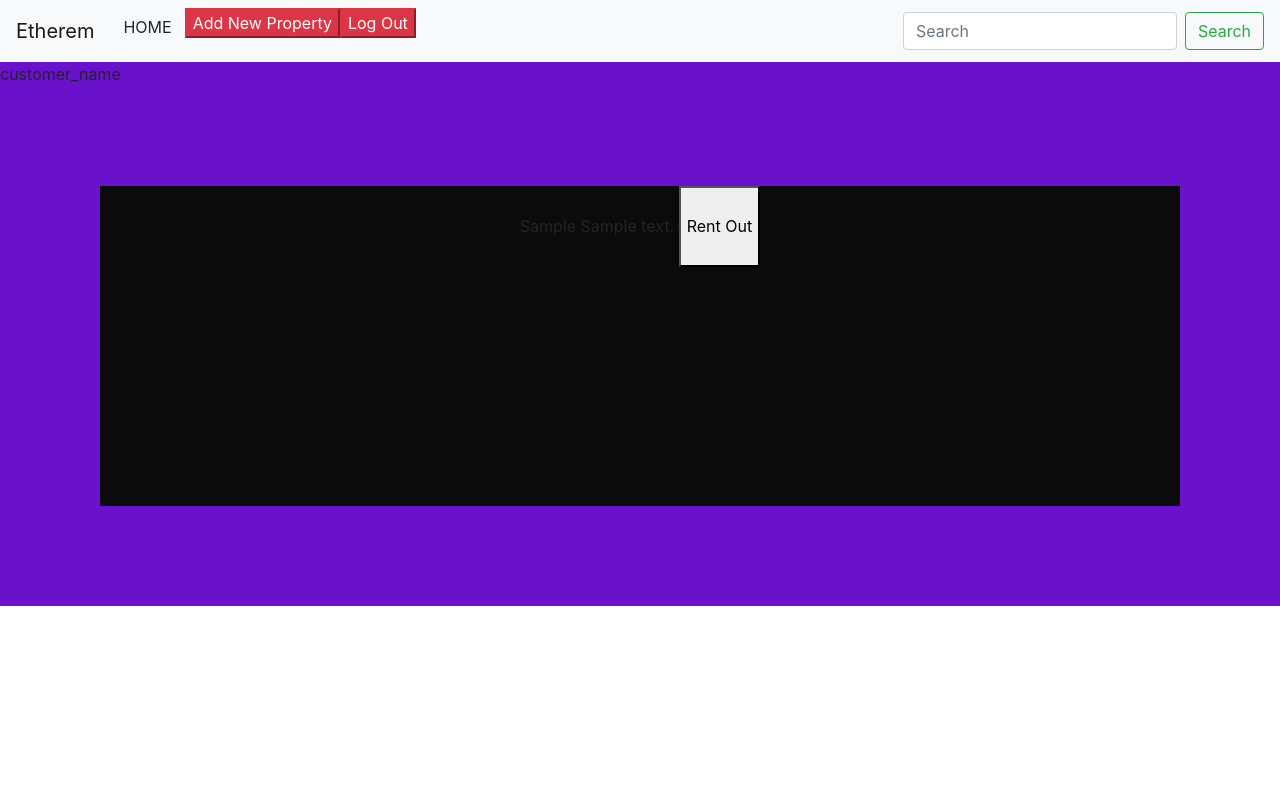
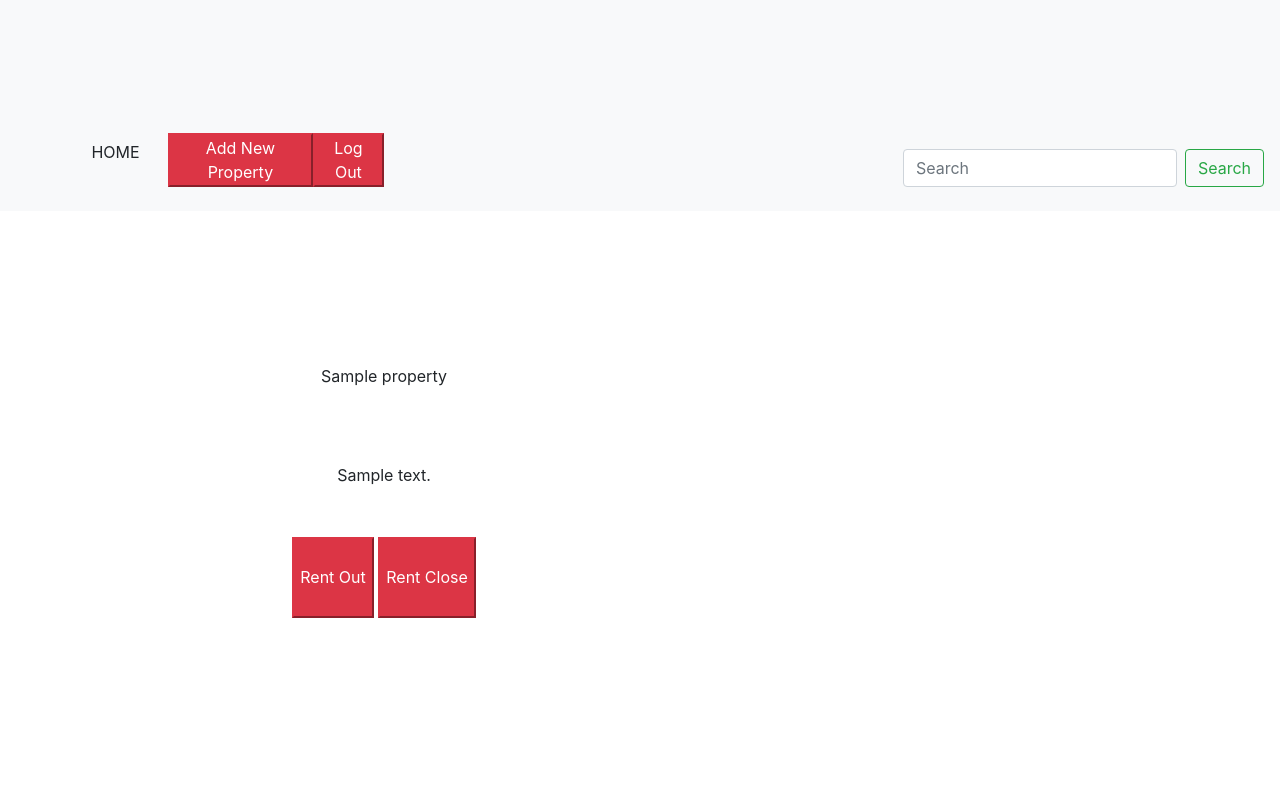
Before and after one commit to Farmanalam285/SmartContract, a Flask app: template templates/owner.html in a window 1280 px wide. Shown: the top 786 px of the page. Run offline with Flask 2, Linux system fonts and the light colour scheme; the template is opened without the code that fills it: most values are stand-ins (such as "Sample title", 1, 10 or a date in 2020).

Commit message:
Changed the inputs entered by user

```diff
--- a/application.py
+++ b/application.py
@@ -46,27 +46,27 @@ def Tenant():
 
 @app.route('/addTenant',methods=['POST'])
 def AddTenant():
-    name = request.form['name']
+    firstName = request.form['firstName']
+    lastName = request.form['lastName']
     userName = request.form['userName']
     password = request.form['password']
     phoneNo = request.form['phoneNo']
     linkedWallet = request.form['linkedWallet']
-    query = "INSERT INTO DemoUser(Name,userName,password,PhoneNo,linkedWallet,isOwner) values('{0}','{1}','{2}','{3}','{4}','0');commit;"
-    query = query.format(name,userName,password,phoneNo,linkedWallet)
-    test = db.session.execute(query)
-    return redirect(url_for('Tenant'))
+
     # query.format(name,userName,password,phoneNo,linkedWallet)
 
 @app.route('/addOwner',methods=['POST'])
 def AddOwner():
-    name = request.form['name']
+    firstName = request.form['firstName']
+    lastName = request.form['lastName']
     userName = request.form['userName']
     password = request.form['password']
     phoneNo = request.form['phoneNo']
     linkedWallet = request.form['linkedWallet']
+    balance = 0
     applicationNo = request.form['applicationNo']
     query = "INSERT INTO DemoUser(Name,userName,password,PhoneNo,linkedWallet,isOwner) values('{0}','{1}','{2}','{3}','{4}',1);commit;"
-    query = query.format(name,userName,password,phoneNo,linkedWallet,applicationNo)
+    query = query.format(firstName+' '+lastName,userName,password,phoneNo,linkedWallet,applicationNo)
     test = db.session.execute(query)
     uid = db.session.execute("select max(Uid) from DemoUser where userName='"+userName+"'").all()
     propInsertQuery = "Insert into Property(Uid,Address,ApplicationNo) values('{0}','-','{1}');commit;"
@@ -75,6 +75,18 @@ def AddOwner():
     # test = db.session.execute
     return redirect(url_for('Owner'))
 
+@app.route('/addProperty')
+def addProperty():
+    propertyId = request.form['propertyId']
+    linkedWallet = request.form['linkedWallet']
+    isCurrentlyRented = request.form['isCurrentlyRented']
+    userName = request.form['userName']
+    rent = request.form['rent']
+    uid = db.session.execute("select max(Uid) from DemoUser where userName='"+userName+"'").all()
+    propInsertQuery = "Insert into Property(Uid,Address,ApplicationNo) values('{0}','-','{1}');commit;"
+    propInsertQuery = propInsertQuery.format(uid[0][0],propertyId)
+    test = db.session.execute(propInsertQuery)
+
 @app.route('/logout')
 def Logout():
     return render_template('Login.html')
--- a/templates/owner.html
+++ b/templates/owner.html
@@ -4,27 +4,17 @@
     <link rel="stylesheet" href="https://cdn.jsdelivr.net/npm/bootstrap@4.3.1/dist/css/bootstrap.min.css" />
 </head>
 <style>
-    .gradient-custom {
-        /* fallback for old browsers */
-        background: #6a11cb;
-
-        /* Chrome 10-25, Safari 5.1-6 */
-        background: -webkit-linear-gradient(to right, rgba(106, 17, 203, 1), rgba(37, 117, 252, 1));
-
-        /* W3C, IE 10+/ Edge, Firefox 16+, Chrome 26+, Opera 12+, Safari 7+ */
-        background: linear-gradient(to right, rgba(106, 17, 203, 1), rgba(37, 117, 252, 1))
-    }
 
     .flex-container {
         display: flex;
         flex-wrap: wrap;
-        background-color: #6a11cb;
+        /* background-color: #6a11cb; */
     }
 
     .flex-container>div {
-        background-color: #0c0b0b;
-        width: 100%;
-        margin: 100px;
+        /* background-color: #0c0b0b; */
+        width: 40%;
+        margin: 10vw;
         height: 40vh;
         text-align: center;
         line-height: 75px;
@@ -37,13 +27,12 @@
             aria-controls="navbarTogglerDemo01" aria-expanded="false" aria-label="Toggle navigation">
             <span class="navbar-toggler-icon"></span>
         </button>
-        <div class="collapse navbar-collapse" id="navbarTogglerDemo01">
-            <a class="navbar-brand" href="#">Etherem</a>
+        <div class="collapse navbar-collapse" id="navbarTogglerDemo01" style="margin-top: 10%;margin-left: 5%;">
             <ul class="navbar-nav mr-auto mt-2 mt-lg-0">
                 <li class="nav-item active">
                     <a class="btn" href="{{url_for('Owner')}}"> HOME </a>
                 </li>
-                <li class="nav-item">
+                <li class="nav-item" style="margin-left: 5%;">
                     <button class="btn-danger btn-outline" id="addNewProperty" data-toggle="modal"
                         data-target="#mymodal" type="submit">Add New Property</button>
                 </li>
@@ -77,11 +66,18 @@
         </div>
     </div>
     <div class="flex-container">
-        {% for Property in properties %}customer_name
+        {% for Property in properties %}
             <div>
-                <label for="">{{Property.applicationNo}}</label>
+                <p>
+                    <label for="">{{Property.Name}}</label>
+                </p>
+                <p>
                     <label for="">{{Property.Address}}</label>
-                <button type="submit" clas="btn btn-danger">Rent Out</button>
+                </p>
+                <p>
+                    <button class="btn-danger btn-outline" id="rentOut" type="submit">Rent Out</button>
+                    <button class="btn-danger btn-outline" id="rentClose" type="submit">Rent Close</button>
+                </p>
             </div>
         {% endfor %}
 
@@ -100,10 +96,16 @@
             $("#addNewProperty").click(function () {
                 let tenantPopUp = '<form action="" method="POST">' +
                         '<div class="form-group">' +
-                    '<label>Application No:</label><input class="form-control" name="ApplicationNo" required="1" type="text">' +
+                            '<label>Property Id:</label><input class="form-control" name="propertyId" required="0" type="text">' +
                         '</div>' +
                         '<div class="form-group">' +
-                    '<label>Otp:</label><input class="form-control" name="otp" required="0" type="text"><button class="btn btn-primary" type="submit">Send</button>' +
+                            '<label>Linked Wallet:</label><input class="form-control" name="linkedWallet" required="0" type="text">' +
+                        '</div>' +
+                        '<div class="form-group">' +
+                            '<label>Is Currently Rented:</label><input class="form-control" name="isCurrentlyRented" required="0" type="checkbox">' +
+                        '</div>' +
+                        '<div class="form-group">' +
+                            '<label>Rent:</label><input class="form-control" name="rent" required="0" type="text">' +
                         '</div>' +
                         '<div class="form-group">' +
                             '<button class="btn btn-primary" type="submit">Add Property</button>' +
```
Also changed, not shown: templates/Login.html (+9 -6 lines). Lines whose indentation alone changed are shown as unchanged.
